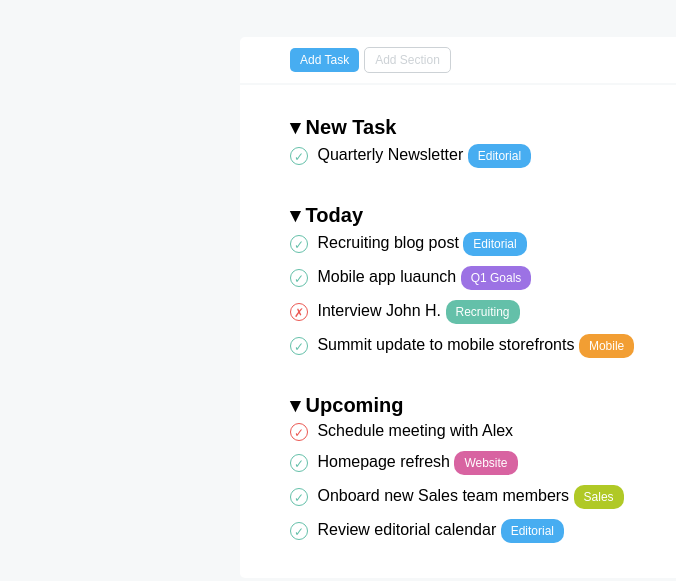
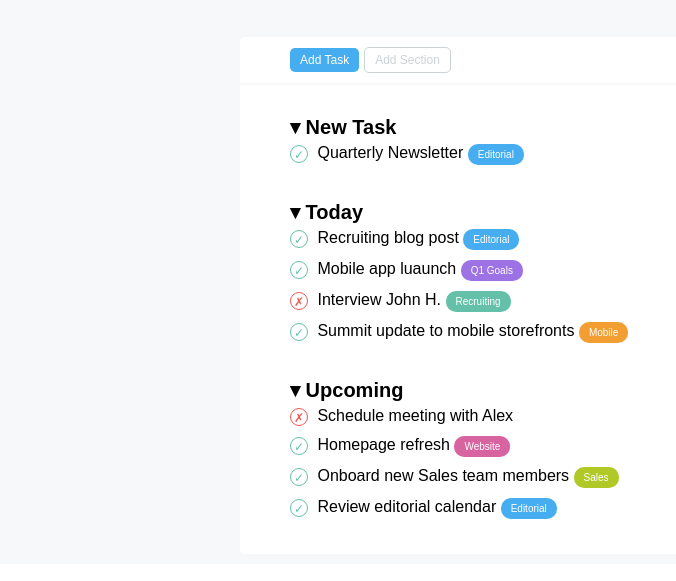
Before and after one commit to MaryChiodelli/html-css-toboolist, a plain HTML site: page index.html in a window 1280 px wide. Shown: the part 73-654 px from the top of the page, without its empty margins (0-676 px from the left). Drawn offline with Linux system fonts and the light colour scheme.

Commit message:
correzioni grafiche

```diff
--- a/css/app.css
+++ b/css/app.css
@@ -107,7 +107,7 @@ main {
 
 .badge {
     border-radius: 10px;
-    font-size: 12px;
+    font-size: 10px;
     color: #ffffff;
 }
 
--- a/index.html
+++ b/index.html
@@ -38,7 +38,7 @@
             <section>
                 <h2>&dtrif; Upcoming</h2>
                 <ul>
-                    <li><span class="circle circle-red">&check;</span> Schedule meeting with Alex</li>
+                    <li><span class="circle circle-red">&cross;</span> Schedule meeting with Alex</li>
                     <li><span class="circle circle-green">&check;</span> Homepage refresh <span class="badge badge-website">Website</span></li>
                     <li><span class="circle circle-green">&check;</span> Onboard new Sales team members <span class="badge badge-sales">Sales</span></li>
                     <li><span class="circle circle-green">&check;</span> Review editorial calendar <span class="badge badge-editorial">Editorial</span></li>
```
